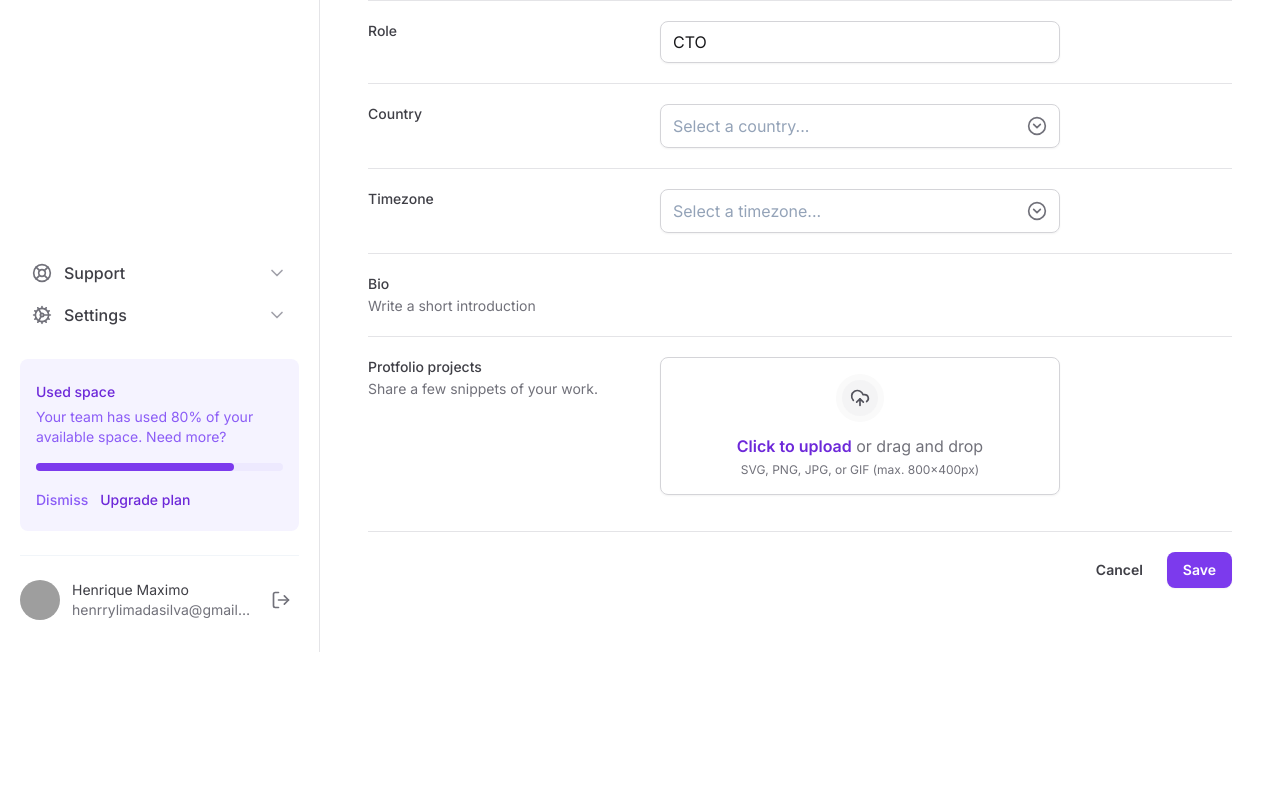
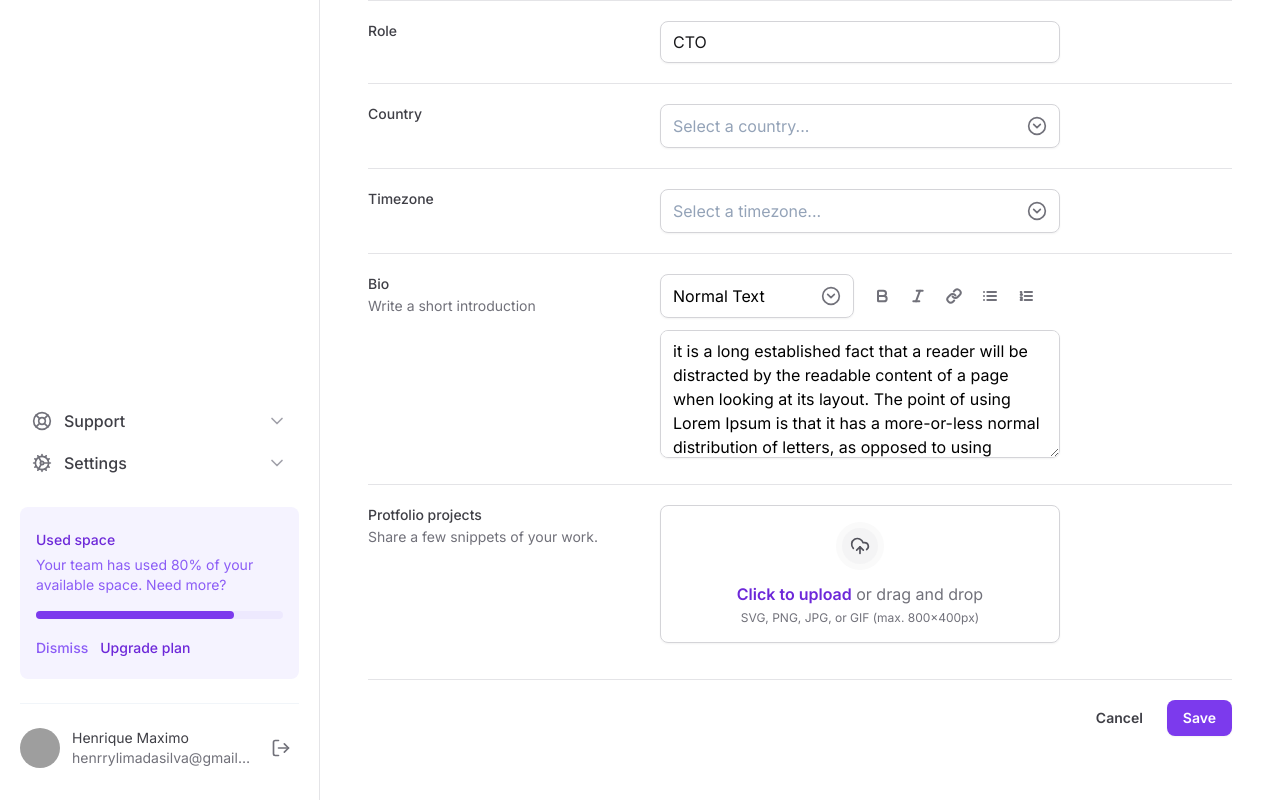
Before and after one commit to Henrry-Maximo/tailwind-next-rocketseat, a Next.js app: page / in a window 1280 px wide. Shown: the part 614-1414 px from the top of the page. Before the commit the page ends 1266 px from the top, so only its background shows below. Built offline with nearby package versions, Linux system fonts and the light colour scheme; grey boxes are pictures that could not be loaded.

Commit message:
✨feat: add Form/Textarea component / ✨ feat: addautoAnimate at FileInput/FileList component

```diff
--- a/package.json
+++ b/package.json
@@ -9,6 +9,7 @@
     "lint": "next lint"
   },
   "dependencies": {
+    "@formkit/auto-animate": "^0.8.2",
     "@radix-ui/react-select": "^2.1.1",
     "@radix-ui/react-tabs": "^1.1.0",
     "@radix-ui/themes": "^3.1.3",
--- a/src/app/page.tsx
+++ b/src/app/page.tsx
@@ -1,9 +1,10 @@
 import { SettingsTabs } from '@/components/SettingsTabs'
 import * as Input from '../components/Input/Input'
 import * as FileInput from '@/components/Form/FileInput'
-import { Mail } from 'lucide-react'
+import { Bold, Italic, Link, List, ListOrdered, Mail } from 'lucide-react'
 import { SelectItem } from '@/components/Form/Select/SelectItem'
 import { Select } from '@/components/Form/Select'
+import { Textarea } from '@/components/Form/Textarea'
 
 export default function Home() {
   return (
@@ -145,7 +146,61 @@ export default function Home() {
                 Write a short introduction
               </span>
             </label>
-            <div></div>
+            <div className="space-y-3">
+              <div className="grid grid-cols-2 gap-3">
+                <Select placeholder="" defaultValue="normal">
+                  <SelectItem
+                    value="normal"
+                    defaultChecked
+                    text="Normal Text"
+                  />
+                  <SelectItem value="md" text="Markdown" />
+                </Select>
+
+                <div className="flex items-center gap-1">
+                  <button
+                    type="button"
+                    className="rounded-md p-2 hover:bg-zinc-100"
+                  >
+                    <Bold className="h-4 w-4 text-zinc-500" strokeWidth={3} />
+                  </button>
+                  <button
+                    type="button"
+                    className="rounded-md p-2 hover:bg-zinc-100"
+                  >
+                    <Italic className="h-4 w-4 text-zinc-500" strokeWidth={3} />
+                  </button>
+                  <button
+                    type="button"
+                    className="rounded-md p-2 hover:bg-zinc-100"
+                  >
+                    <Link className="h-4 w-4 text-zinc-500" strokeWidth={3} />
+                  </button>
+                  <button
+                    type="button"
+                    className="rounded-md p-2 hover:bg-zinc-100"
+                  >
+                    <List className="h-4 w-4 text-zinc-500" strokeWidth={3} />
+                  </button>
+                  <button
+                    type="button"
+                    className="rounded-md p-2 hover:bg-zinc-100"
+                  >
+                    <ListOrdered
+                      className="h-4 w-4 text-zinc-500"
+                      strokeWidth={3}
+                    />
+                  </button>
+                </div>
+              </div>
+
+              <Textarea
+                id="bio"
+                defaultValue={
+                  "it is a long established fact that a reader will be distracted by the readable content of a page when looking at its layout. The point of using Lorem Ipsum is that it has a more-or-less normal distribution of letters, as opposed to using 'Content here, content here', making it look like readable English."
+                }
+              />
+            </div>
           </div>
 
           <div className="grid grid-cols-form gap-3 pt-5">
--- a/src/components/Form/FileInput/FileList.tsx
+++ b/src/components/Form/FileInput/FileList.tsx
@@ -3,12 +3,14 @@
 import { Trash2, UploadCloud } from 'lucide-react'
 import { useFileInput } from './Root'
 import { formatBytes } from '@/utils/format-bytes'
+import { useAutoAnimate } from '@formkit/auto-animate/react'
 
 export function FileList() {
   const { files } = useFileInput()
+  const [parent] = useAutoAnimate()
 
   return (
-    <div className="mt-4 space-y-3">
+    <div className="mt-4 space-y-3" ref={parent}>
       {files.map((file) => {
         return (
           <div
--- a/src/components/Form/Select/index.tsx
+++ b/src/components/Form/Select/index.tsx
@@ -2,14 +2,14 @@ import * as SelectPrimitive from '@radix-ui/react-select'
 import { ChevronDownCircleIcon } from 'lucide-react'
 import { ReactNode } from 'react'
 
-export interface SelectProps {
+export interface SelectProps extends SelectPrimitive.SelectProps {
   children: ReactNode
   placeholder: string
 }
 
-export function Select({ children, placeholder }: SelectProps) {
+export function Select({ children, placeholder, ...props }: SelectProps) {
   return (
-    <SelectPrimitive.Root>
+    <SelectPrimitive.Root {...props}>
       <SelectPrimitive.Trigger className="flex h-11 w-full items-center justify-between gap-2 rounded-lg border border-zinc-300 px-3 py-2 shadow-sm data-[placeholder]:text-slate-400">
         <SelectPrimitive.Value
           placeholder={placeholder}
@@ -25,7 +25,7 @@ export function Select({ children, placeholder }: SelectProps) {
           side="bottom"
           position="popper"
           sideOffset={8}
-          className="z-10 w-[--radix-select-trigger-width] overflow-hidden rounded-lg border border-zinc-200 bg-white"
+          className="z-10 w-[--radix-select-trigger-width] overflow-hidden rounded-lg border border-zinc-200 bg-white shadow-sm"
         >
           <SelectPrimitive.Viewport>{children}</SelectPrimitive.Viewport>
         </SelectPrimitive.Content>
--- /dev/null
+++ b/src/components/Form/Textarea.tsx
@@ -0,0 +1,12 @@
+import { ComponentProps } from 'react'
+
+export interface TextareaProps extends ComponentProps<'textarea'> {}
+
+export function Textarea(props: TextareaProps) {
+  return (
+    <textarea
+      className="min-h-32 w-full resize-y rounded-lg border border-zinc-300 px-3 py-2 shadow-sm"
+      {...props}
+    />
+  )
+}
```
Also changed, not shown: 2 other files (tests, documents, lock files or other folders).
